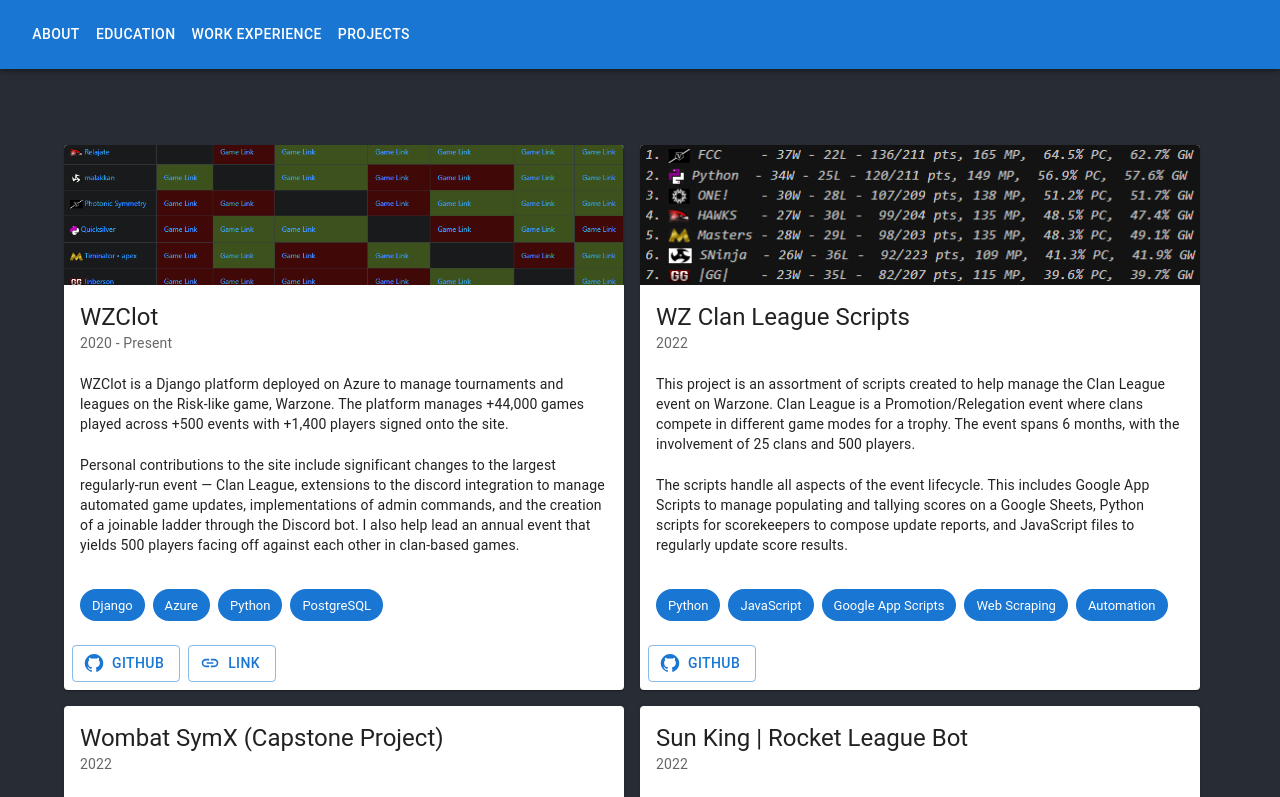
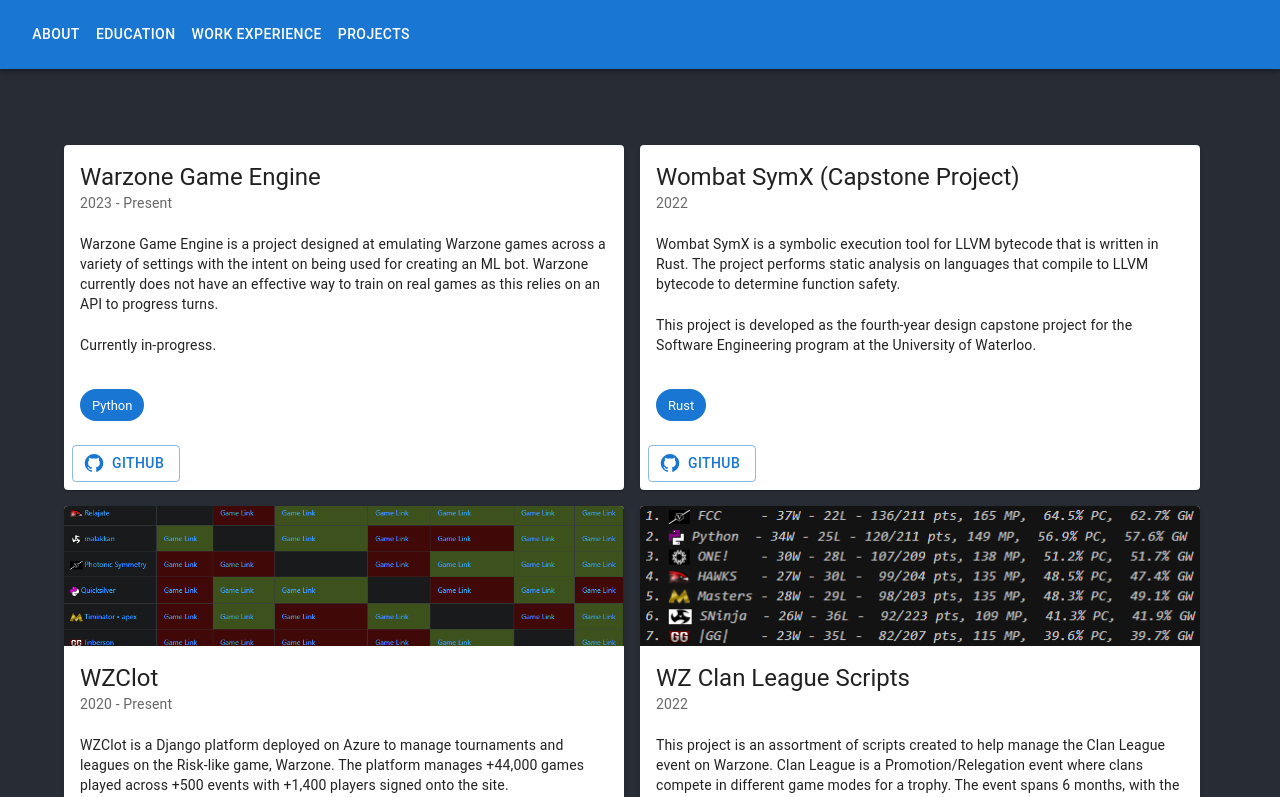
Before and after one commit to JustinReiter/JustinReiter.github.io, a React (Create React App) app: page /#/projects in a window 1280 px wide. Shown: the top 797 px of the page. Built offline with nearby package versions, Linux system fonts and the light colour scheme.

Commit message:
Update data for warzone game engine and new courses

```diff
--- a/src/App.tsx
+++ b/src/App.tsx
@@ -1,6 +1,6 @@
 import React from 'react';
 import { Outlet } from 'react-router-dom';
-import { Alert } from '@mui/material';
+// import { Alert } from '@mui/material';
 
 import Header from './views/components/header';
 import './App.css';
--- a/src/data.ts
+++ b/src/data.ts
@@ -113,9 +113,25 @@
         date: '2022',
         description: 'Wombat SymX is a symbolic execution tool for LLVM bytecode that is written in Rust. The project performs static analysis on languages that compile to LLVM bytecode to determine function safety.',
         subdescription: 'This project is developed as the fourth-year design capstone project for the Software Engineering program at the University of Waterloo.',
-        priority: 5,
+        priority: 8,
         keywords: [
             'Rust',
+        ],
+    },
+    {
+        name: 'Warzone Game Engine',
+        links: [
+            {
+                href: 'https://github.com/JustinReiter/WarzoneEngine',
+                type: 'github',
+            }
+        ],
+        date: '2023 - Present',
+        description: 'Warzone Game Engine is a project designed at emulating Warzone games across a variety of settings with the intent on being used for creating an ML bot. Warzone currently does not have an effective way to train on real games as this relies on an API to progress turns.',
+        subdescription: 'Currently in-progress.',
+        priority: 9,
+        keywords: [
+            'Python',
         ],
     },
     {
@@ -296,6 +312,21 @@
 
 export const COURSES = [
     {
+        "code": "CS451",
+        "name": "Data-Intensive Distributed Computing",
+        "desc": "",
+    },
+    {
+        "code": "ECE459",
+        "name": "Programming for Performance",
+        "desc": "",
+    },
+    {
+        "code": "CO487",
+        "name": "Applied Cryptography",
+        "desc": "",
+    },
+    {
         "code": "SE350",
         "name": "Operating Systems",
         "desc": "",
```
